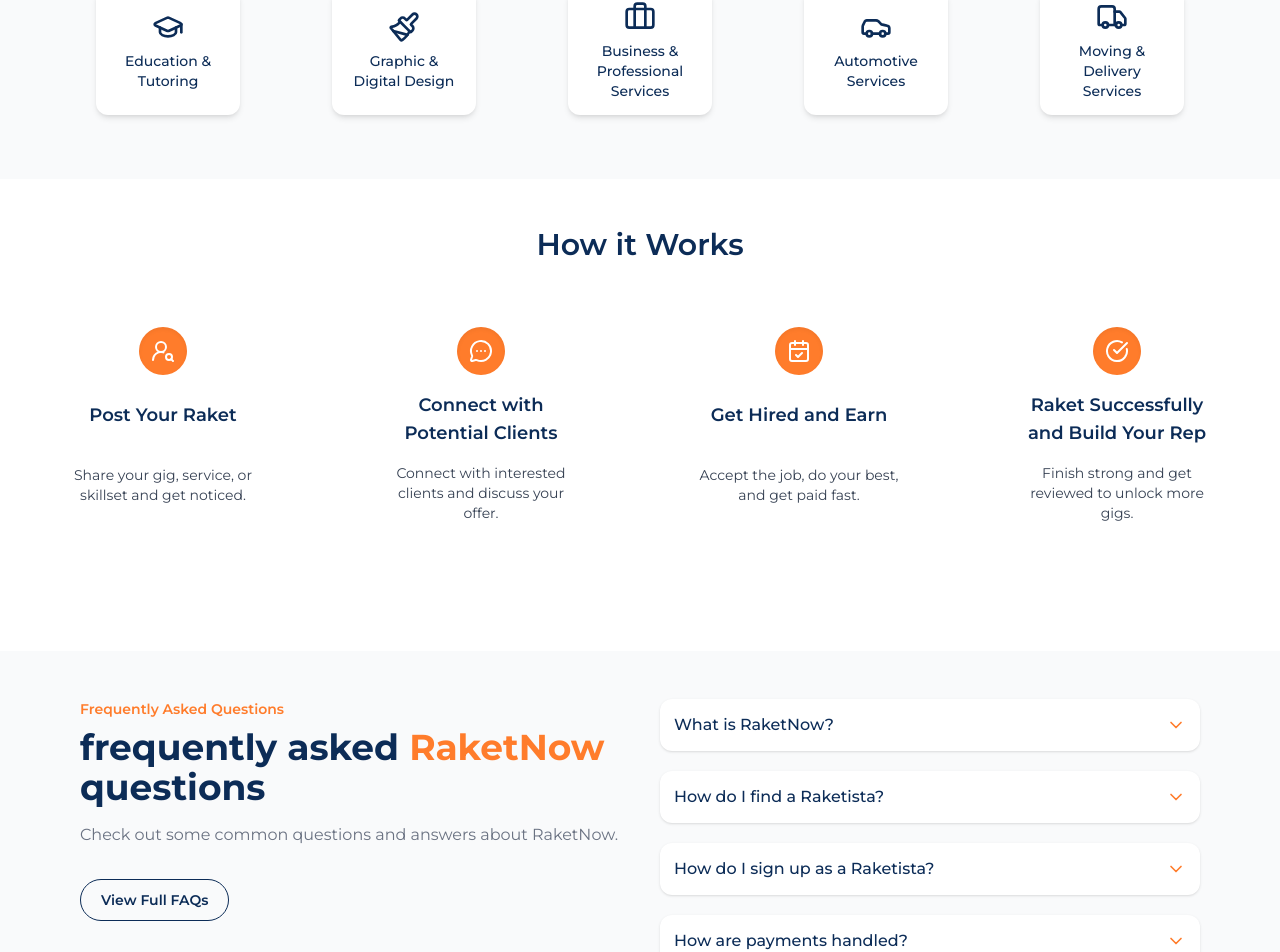
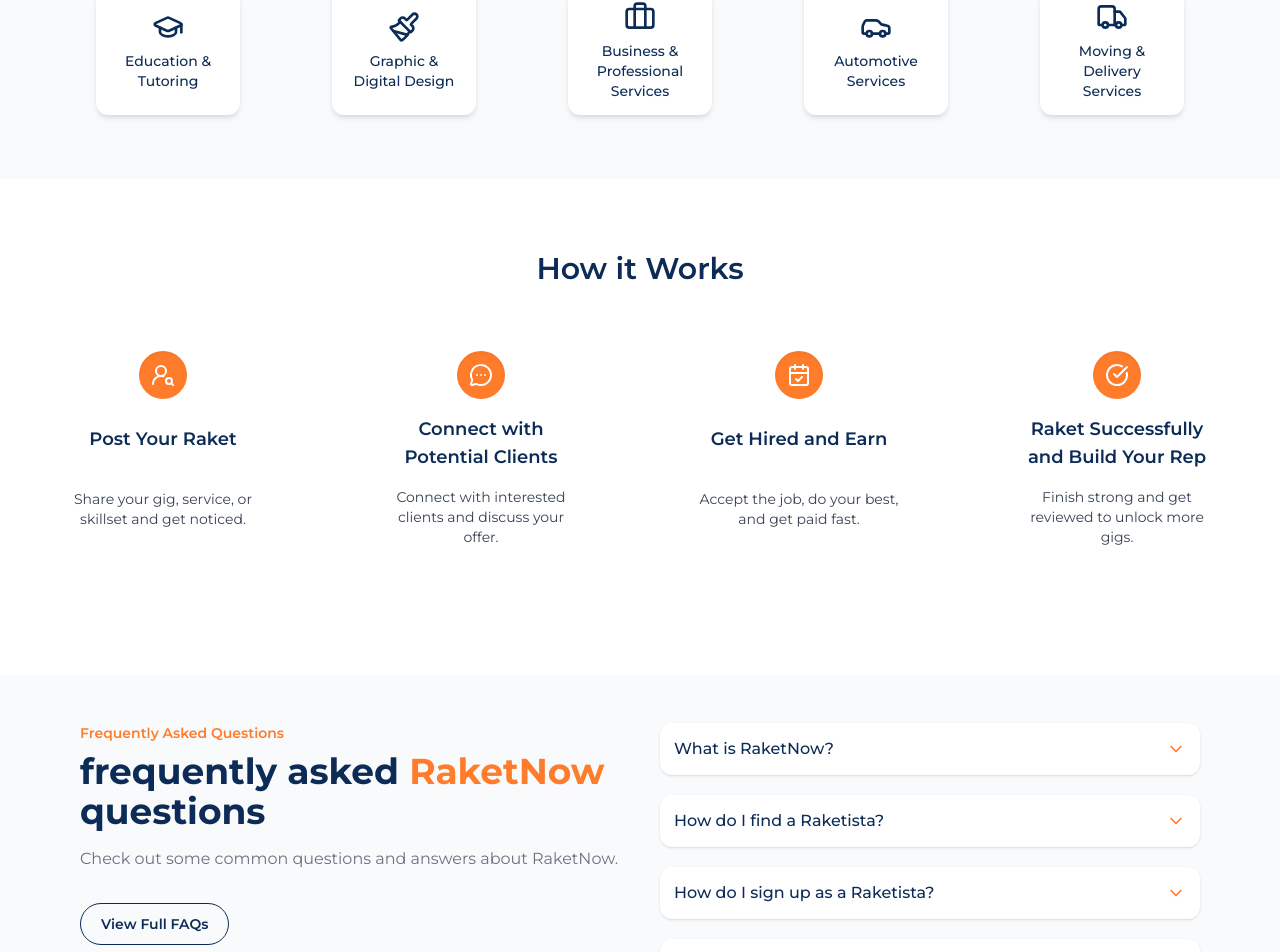
Before and after one commit to RakPaperScissors/RaketNow, a React (Vite) app in the folder frontend/: page / in a window 1280 px wide. Shown: the part 1169-2121 px from the top of the page. Built offline with nearby package versions, Linux system fonts and the light colour scheme.

Commit message:
style: adjusted spacing a bit

```diff
--- a/frontend/src/components/AppWorks.jsx
+++ b/frontend/src/components/AppWorks.jsx
@@ -44,7 +44,7 @@
 ];
 
 const AppWorks = () => (
-  <section className="bg-[#FFFFFF] px-4 py-12">
+  <section className="bg-[#FFFFFF] mt-6 px-4 py-12 ">
     <h2 className="text-2xl sm:text-3xl font-semibold text-center text-[#0C2C57] mb-10">
       How it Works
     </h2>
```
